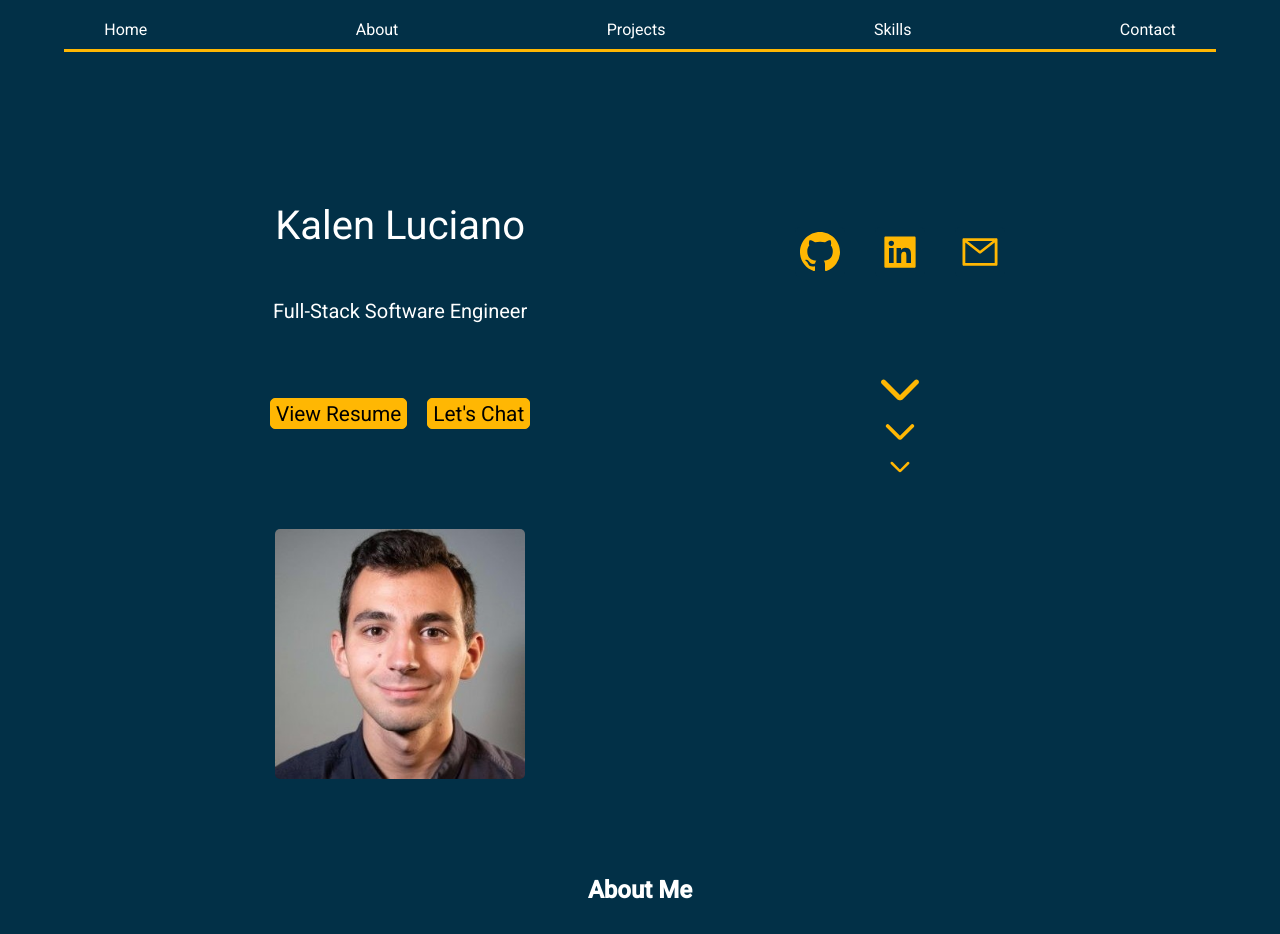
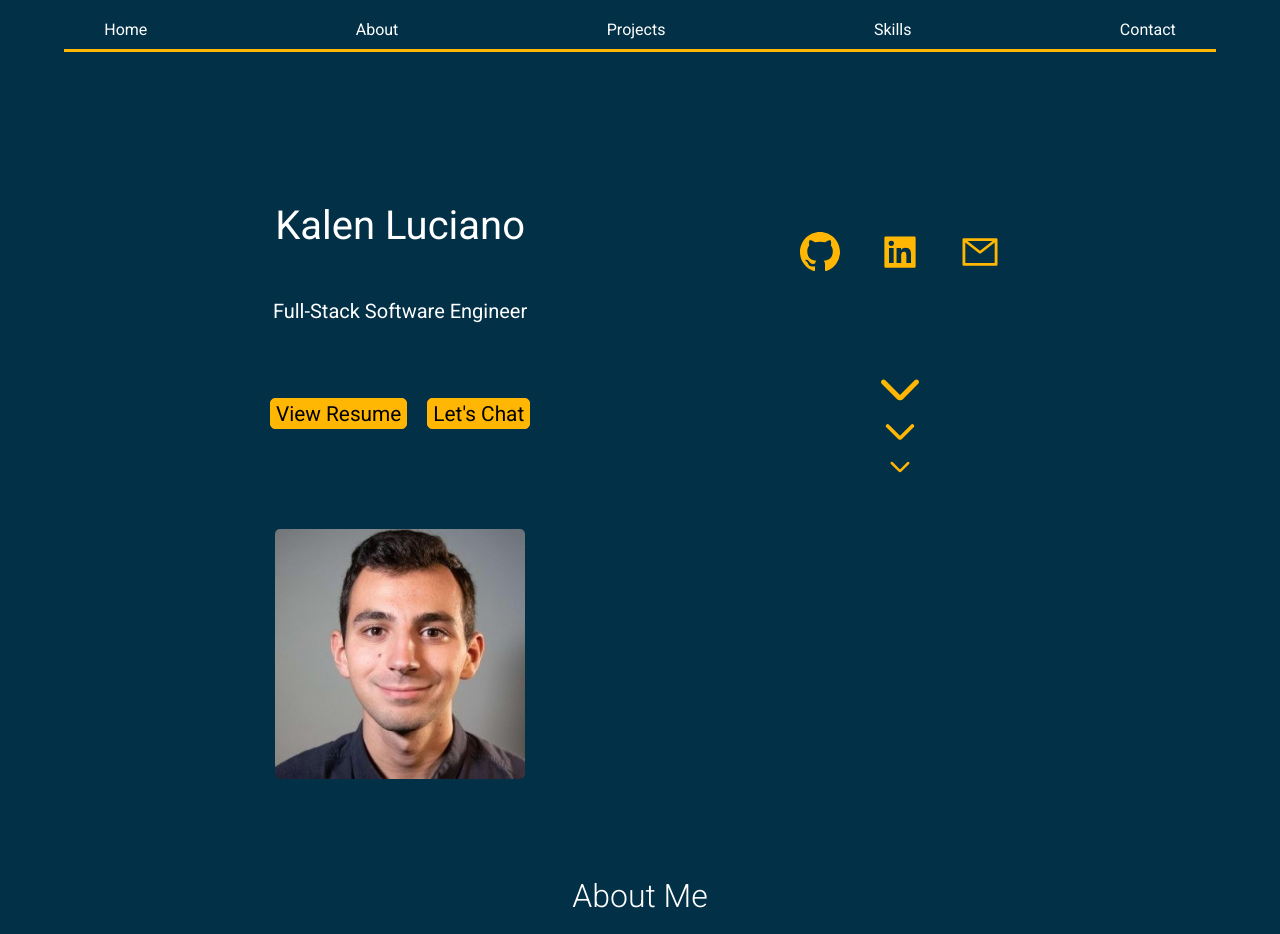
Before and after one commit to kalenluciano/kalenluciano.github.io, a React (Create React App) app: page / in a window 1280 px wide. Shown: the top 934 px of the page. Built offline with nearby package versions, Linux system fonts and the light colour scheme.

Commit message:
Added general font styling for the app

```diff
--- a/public/index.html
+++ b/public/index.html
@@ -5,6 +5,7 @@
     <link rel="preconnect" href="https://fonts.googleapis.com">
     <link rel="preconnect" href="https://fonts.gstatic.com" crossorigin>
     <link href="https://fonts.googleapis.com/css2?family=Roboto:wght@300;400;500&display=swap" rel="stylesheet">
+    <link href="https://fonts.googleapis.com/css2?family=Inter:wght@300;400;500;700&display=swap" rel="stylesheet">
     <link rel="icon" href="%PUBLIC_URL%/github.svg" />
     <meta name="viewport" content="width=device-width, initial-scale=1" />
     <meta name="theme-color" content="#000000" />
--- a/src/App.css
+++ b/src/App.css
@@ -3,7 +3,6 @@
     flex-flow: column wrap;
     justify-content: center;
     align-items: center;
-    font-family: Arial, Helvetica, sans-serif;
     background-color: #023047;
     color: white
 }
@@ -12,3 +11,8 @@
     max-width: 1000px;
     width: 100%;
 }
+
+h1 {
+    font-size: 2rem;
+    font-weight: 300;
+}
```
